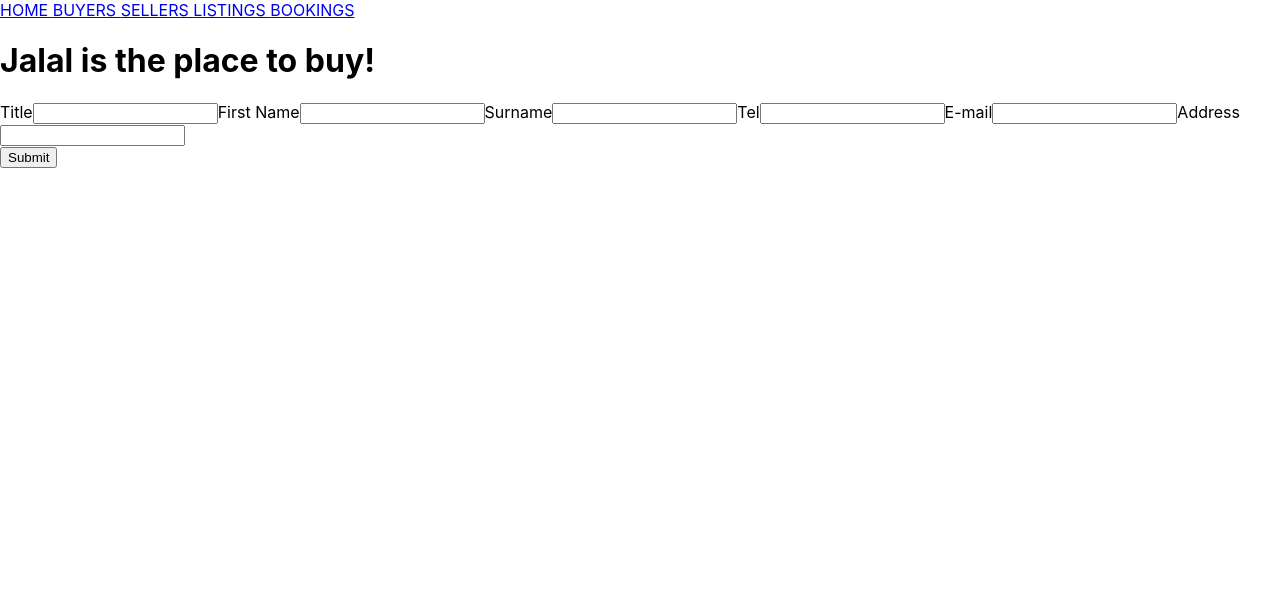
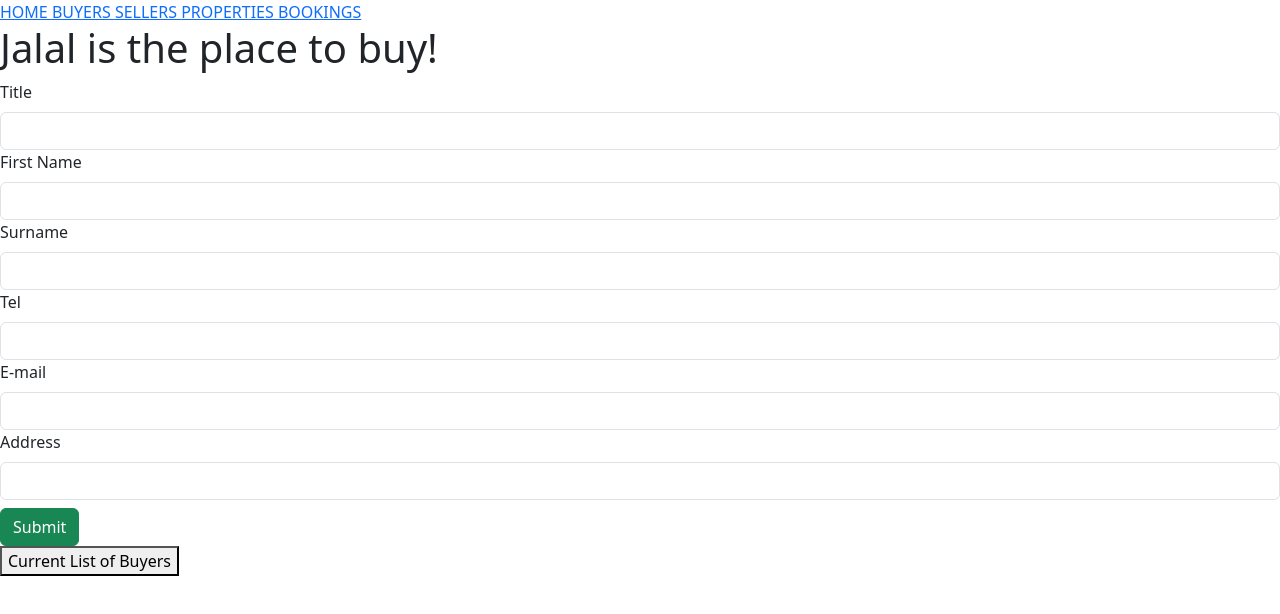
Before and after one commit to AndrewClark399/JalalRealEstate_FE, a React (Create React App) app: page /buyers in a window 1280 px wide. Shown: the top 614 px of the page. Built offline with nearby package versions, Linux system fonts and the light colour scheme.

Commit message:
get all the buyers

```diff
--- a/db.json
+++ b/db.json
@@ -44,6 +44,15 @@
       "email": "dontaskme@no.com",
       "address": "11 bean grove, be1 8dg",
       "id": 5
+    },
+    {
+      "title": "Mr",
+      "firstName": "Harry",
+      "surname": "Trotter",
+      "tel": "07845654444",
+      "email": "pigwizzard@hogwards.com",
+      "address": "2 snort drive, hoggersville, PG1 1BT",
+      "id": 6
     }
   ],
   "sellers": [
--- a/src/App.js
+++ b/src/App.js
@@ -6,6 +6,7 @@ import Buyers from './components/Buyers';
 import Sellers from './components/Sellers';
 import Listings from './components/Listings';
 import Bookings from './components/Bookings';
+import 'bootstrap/dist/css/bootstrap.min.css';
 
 
 function App() {
@@ -16,7 +17,7 @@ function App() {
 <Link to = '/'> HOME </Link>
 <Link to = '/buyers'> BUYERS </Link>
 <Link to = '/sellers'> SELLERS </Link>
-<Link to = '/listings'> LISTINGS </Link>
+<Link to = '/properties'> PROPERTIES </Link>
 <Link to = '/bookings'> BOOKINGS </Link>
 
 
@@ -28,7 +29,7 @@ function App() {
 <Route path= '/' element = {<Home/>}/>
 <Route path= '/buyers' element = {<Buyers/>}/>
 <Route path= '/sellers' element = {<Sellers/>}/>
-<Route path= '/listings' element = {<Listings/>}/>
+<Route path= '/properties' element = {<Listings/>}/>
 <Route path= '/bookings' element = {<Bookings/>}/>
 
 
--- a/src/components/Buyers.jsx
+++ b/src/components/Buyers.jsx
@@ -1,4 +1,5 @@
 import CreateBuyers from "./CreateBuyers";
+import GetBuyer from "./GetBuyer";
 
 function Buyers() {
     return (
@@ -6,6 +7,7 @@ function Buyers() {
 <h1>Jalal is the place to buy!</h1>
 
 <CreateBuyers/>
+<GetBuyer/>
 </div>
      );
 }
--- /dev/null
+++ b/src/components/GetBuyer.jsx
@@ -0,0 +1,67 @@
+
+import axios from "axios";
+import { useState } from "react";
+
+function GetBuyer() {
+
+
+    const [buyers, setBuyers] = useState("");
+
+
+
+    function handleClick() {
+
+
+        axios.get("http://localhost:5000/buyers")
+            .then(response => {
+                setBuyers(response.data)
+                console.log(response);
+            })
+            .catch(err => console.error(err))
+
+    };
+
+
+    const displayBuyers = [];
+    //the below is to convert the json data into html so that it can be rendered on the page
+
+    for (const buyer of buyers) {
+
+        //use a table or cards to include all of the data or else get rid of the button
+
+        displayBuyers.push(
+            <div className='col'>
+                <div className='card'>
+                    <div className='card-body'>
+
+                        <div className='card-text'>
+
+                            <p className='card-title '> {buyer.title}</p>
+                            <p> {buyer.firstName}</p>
+                            <p> {buyer.surname}</p>
+                            <p> {buyer.tel}</p>
+                            <p> {buyer.email}</p>
+                            <p> {buyer.address}</p>
+
+                        </div>
+                    </div>
+                </div>
+
+            </div>
+
+        )
+
+    }
+
+
+    return (
+        <>
+
+            <button onClick={handleClick} >Current List of Buyers</button>
+            <p>{displayBuyers}</p>
+
+        </>
+    );
+}
+
+export default GetBuyer;
```
